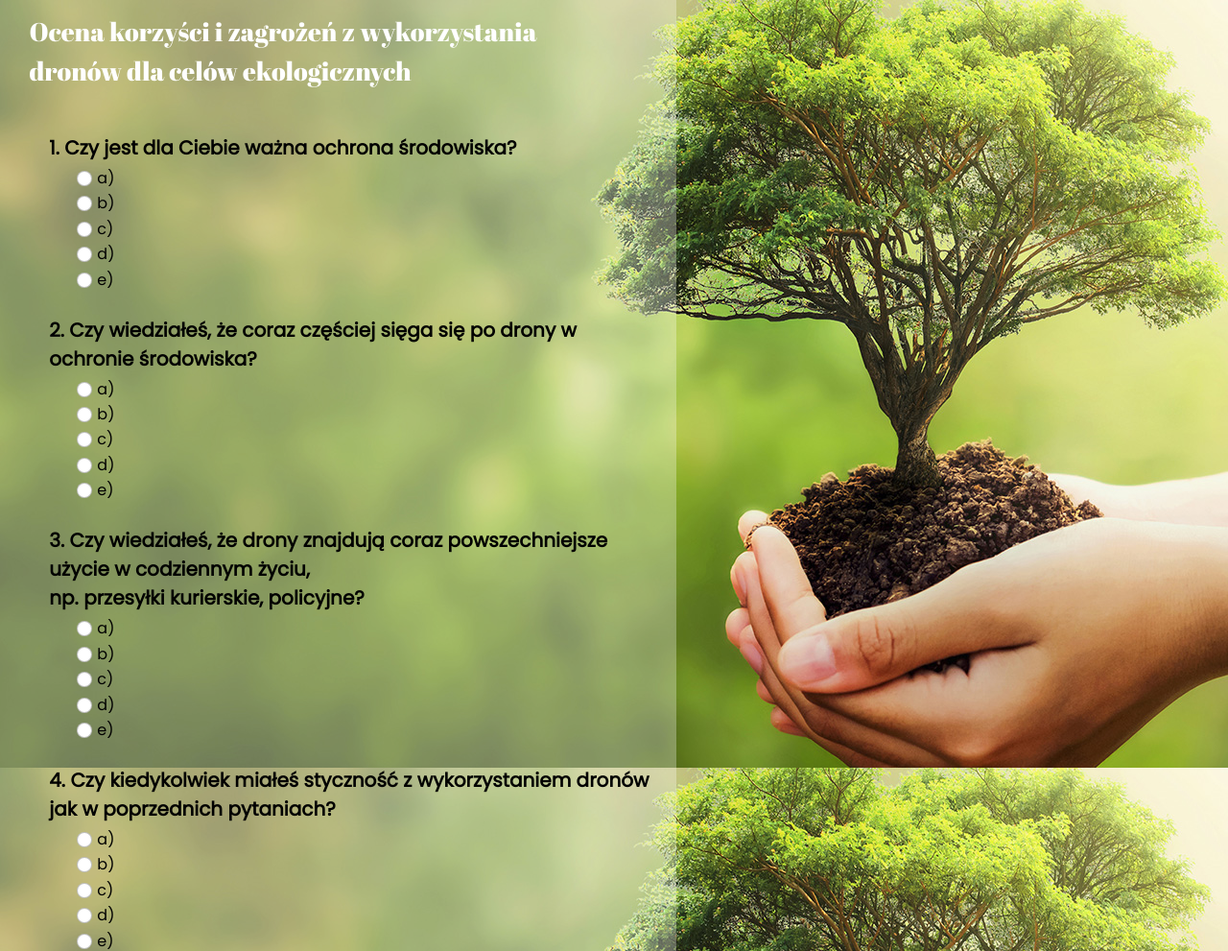
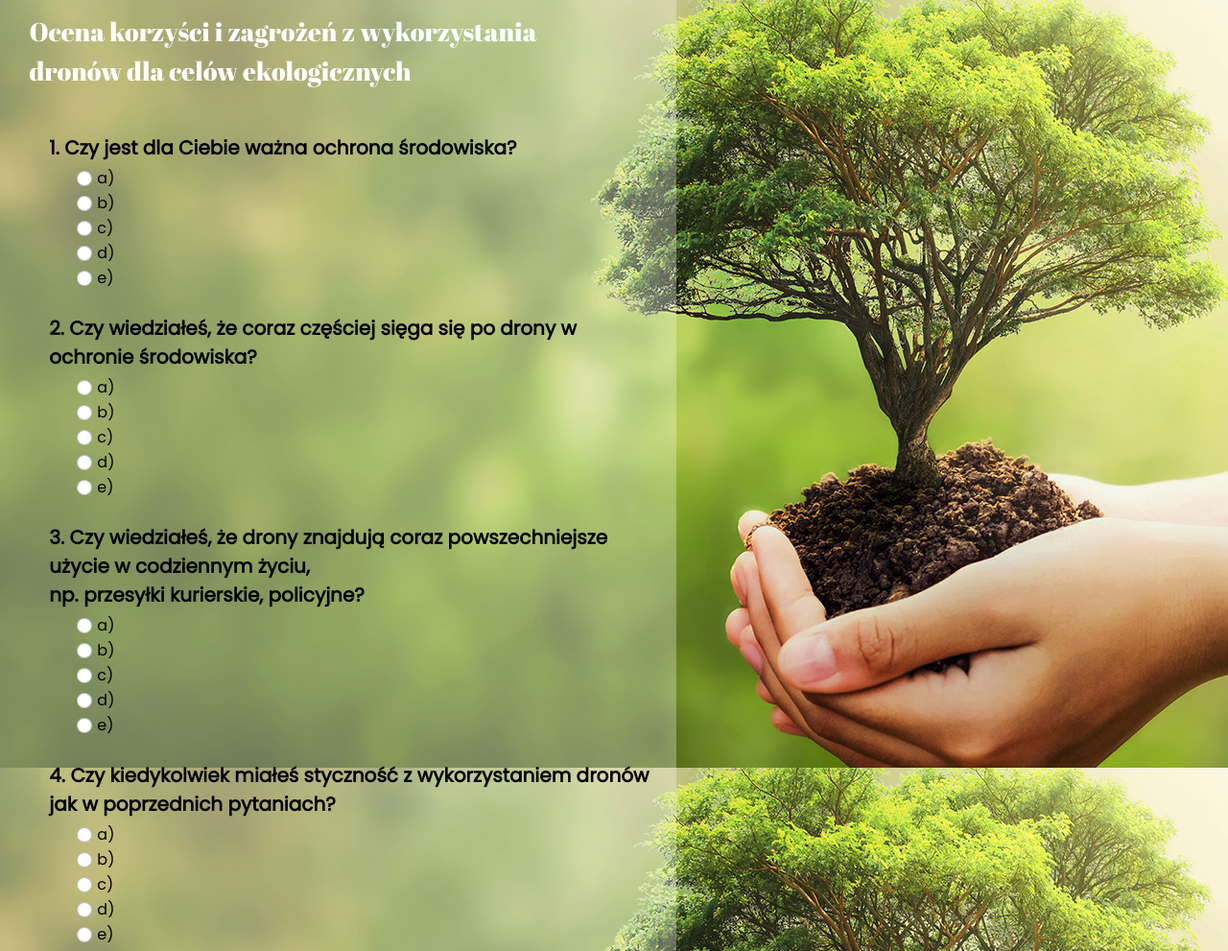
Before and after one commit to Magsxl/WebApp, a Flask app: template templates/poll.html in a window 1280 px wide. Shown: the top 991 px of the page at 96% size. Run offline with Flask 2, Linux system fonts and the light colour scheme; the template is opened without the code that fills it, so the values that code supplies are empty.

Commit message:
Change labels display

```diff
--- a/templates/poll.html
+++ b/templates/poll.html
@@ -377,7 +377,7 @@
 
     label {
         margin-bottom: 0.75%;
-        display:flex;
+        display:inline;
     }
 
     .navbar-brand {
```
